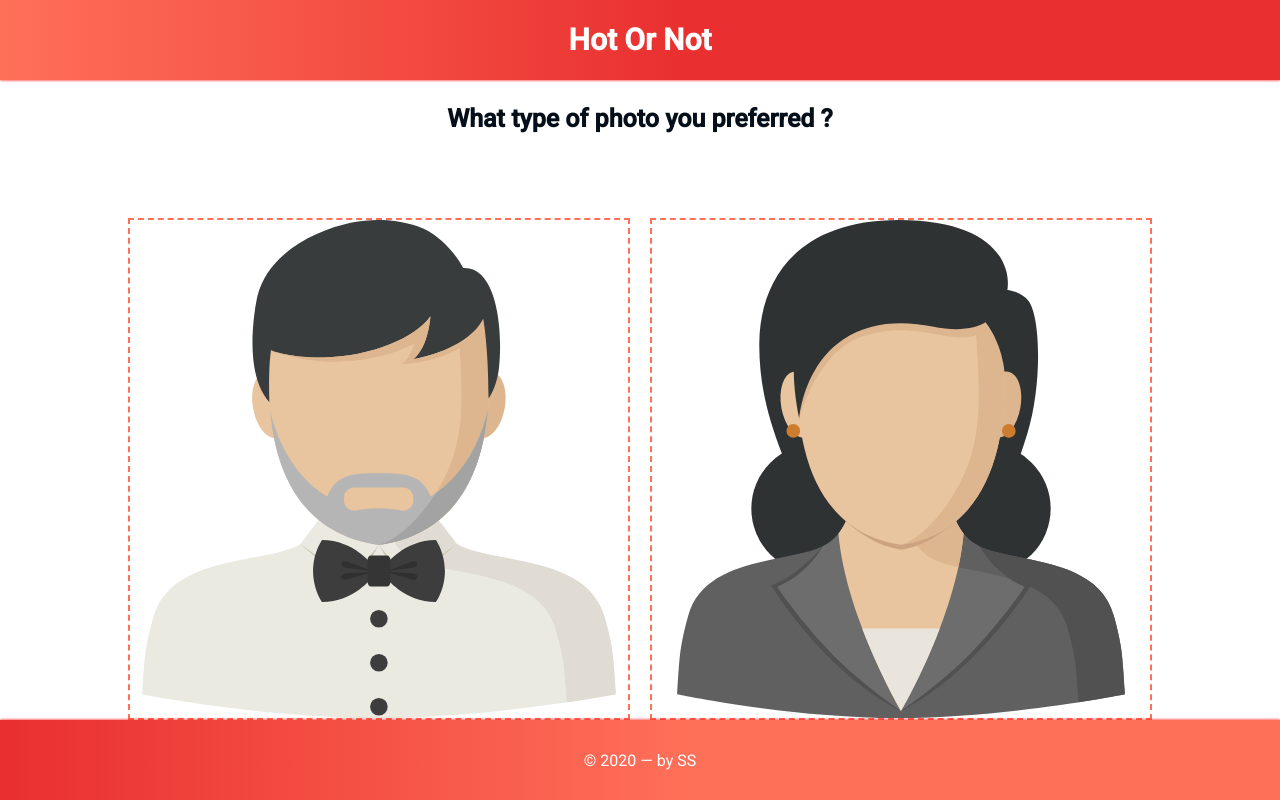
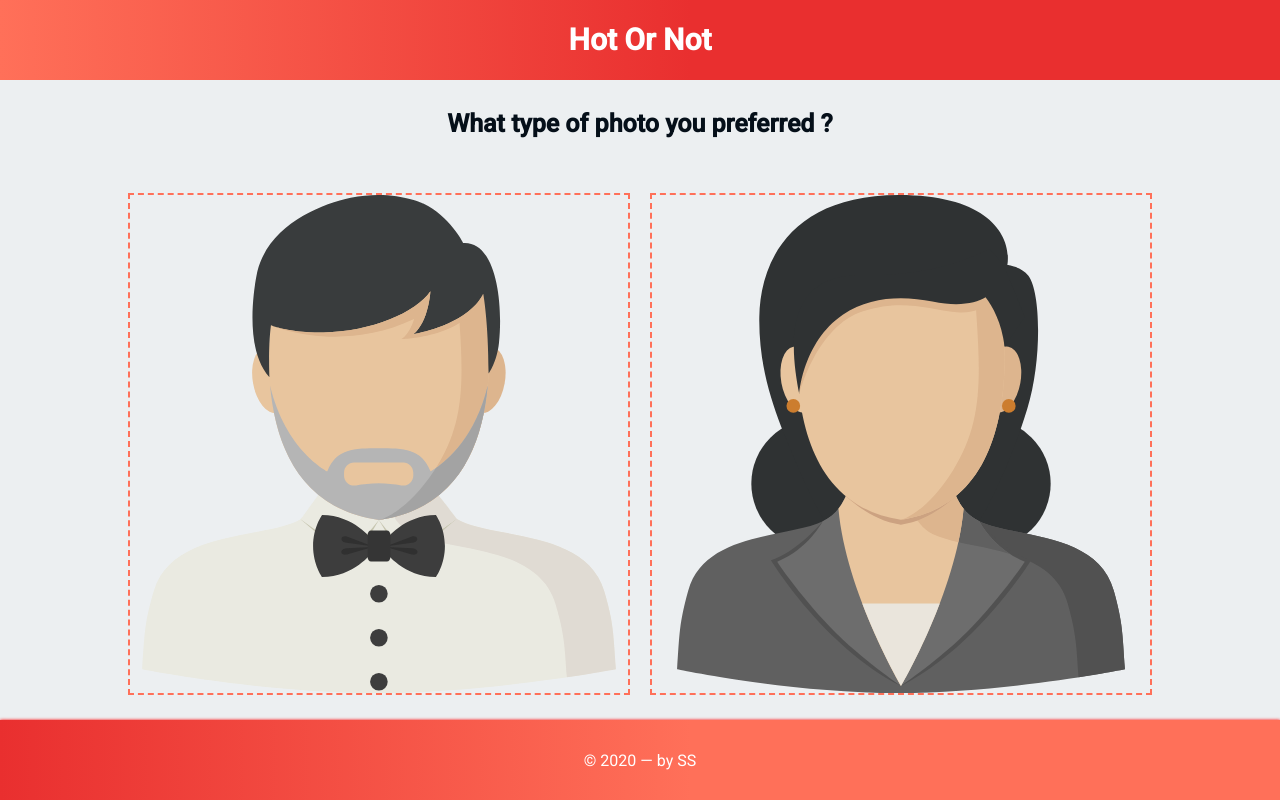
Before and after one commit to saloev/hot-or-not, a Vue app: page / in a window 1280 px wide. Built offline with nearby package versions, Linux system fonts and the light colour scheme.

Commit message:
feat: add prop for alignment for BasePageWrapper

```diff
--- a/src/components/base/BasePageWrapper.vue
+++ b/src/components/base/BasePageWrapper.vue
@@ -1,6 +1,6 @@
 <template>
   <article class="base-page-wrapper" :style="setCSSVars">
-    <BaseContainer no-space>
+    <BaseContainer no-space class="base-page-wrapper__container">
       <h1 :class="titleClasses" v-if="String"> {{ title }}</h1>
       <section class="base-page-wrapper__section">
         <slot />
@@ -19,6 +19,12 @@ export default {
       type: String,
     },
     background: {
+      type: String,
+    },
+    "justify": {
+      type: String,
+    },
+    "align": {
       type: String,
     },
 
@@ -62,6 +68,8 @@ export default {
         "--content-space": this.contentSpace,
         "--wrapper-space": this.wrapperSpace,
         "--background": this.background,
+        "--justify": this.justify,
+        "--align": this.align,
       };
     },
   },
@@ -70,9 +78,17 @@ export default {
 <style lang="scss">
 .base-page-wrapper {
   height: 100%;
+  display: flex;
+  flex-direction: column;
+  justify-content: var(--justify, center);
+  align-items: var(--align, center);
   padding: var(--wraper-space, $default-block-space);
 
-  background: val(--background, $accent);
+  background: var(--background, $accent);
+
+  &__container {
+    width: 100%;
+  }
 
   &__title {
     margin: 0;
--- a/src/views/ChoosePreferredPhoto.vue
+++ b/src/views/ChoosePreferredPhoto.vue
@@ -2,7 +2,7 @@
   <BasePageWrapper
     title="What type of photo you preferred ?"
     title-align="center"
-    content-space="60px 0 0 0">
+    content-space="30px 0 0 0">
    <CardTypeList />
   </BasePageWrapper>
 </template>
```
